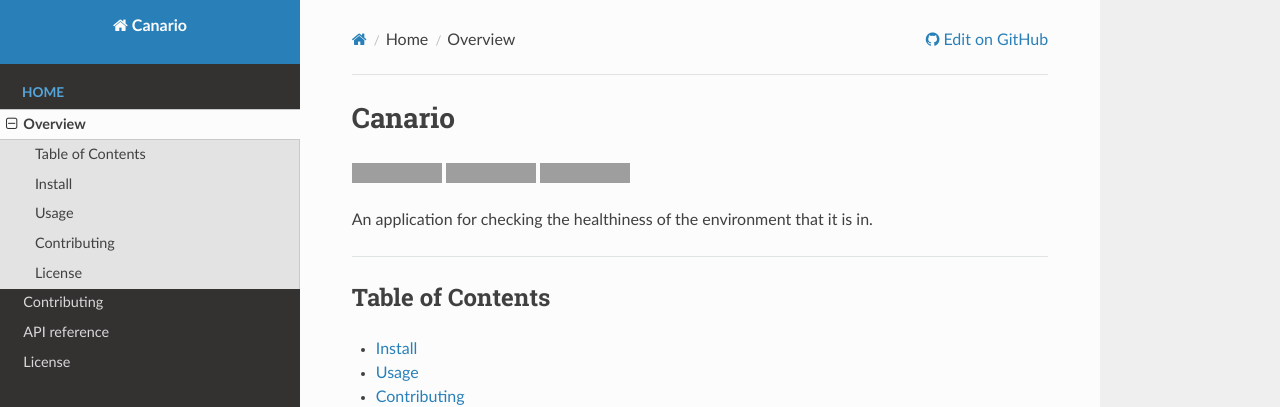
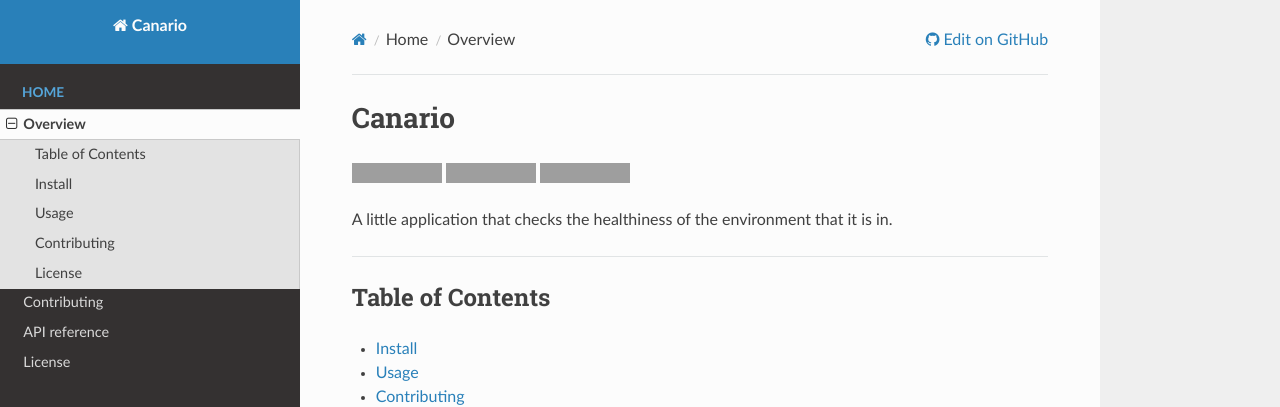
Before and after one commit to stuartellis/canario, an MkDocs documentation site: the page built from docs/index.md, in a window 1280 px wide and 1026 px high. Shown: the top 407 px of the window. Built offline with MkDocs 1.6.1, drawn with Linux system fonts in a browser that asks for light colours; nearby versions of some CDN libraries; grey boxes are pictures that could not be loaded.

Commit message:
feat: Amend project description

```diff
--- a/README.md
+++ b/README.md
@@ -2,7 +2,7 @@
 
 ![stability: experimental](https://img.shields.io/badge/stability-experimental-orange) [![pre-commit](https://img.shields.io/badge/pre--commit-enabled-brightgreen?logo=pre-commit)](https://github.com/pre-commit/pre-commit) [![standard-readme compliant](https://img.shields.io/badge/readme%20style-standard-brightgreen.svg?style=flat-square)](https://github.com/RichardLitt/standard-readme)
 
-An application for checking the healthiness of the environment that it is in.
+A little application that checks the healthiness of the environment that it is in.
 
 -----
 
--- a/mkdocs.yml
+++ b/mkdocs.yml
@@ -7,7 +7,7 @@
 # https://www.mkdocs.org/
 
 site_name: Canario
-site_description: Checks the healthiness of the environment that it is in.
+site_description: A little application that checks the healthiness of the environment that it is in.
 site_url: https://github.com/stuartellis/canario
 repo_url: https://github.com/stuartellis/canario
 
```
